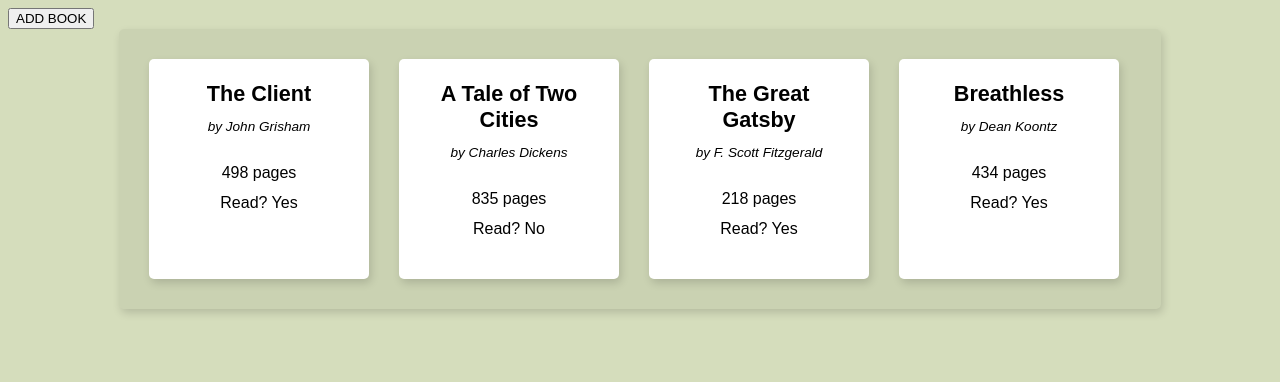
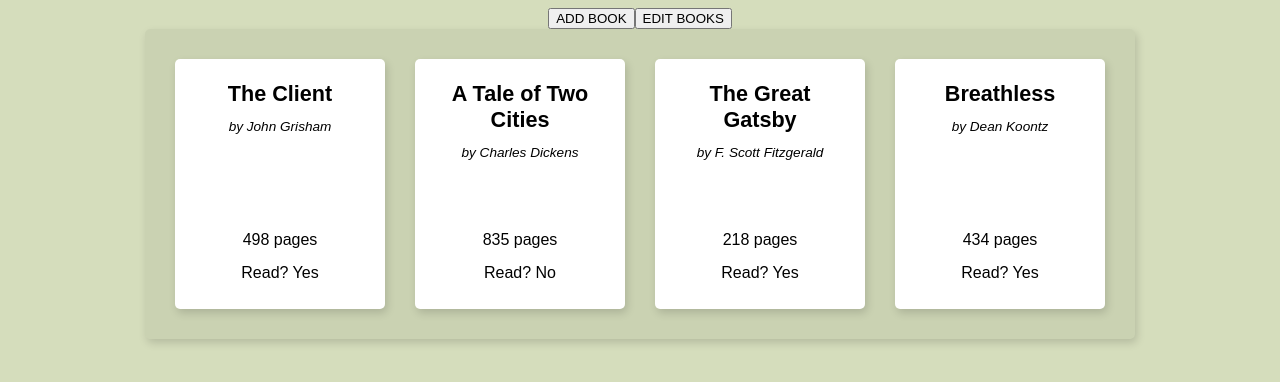
Before and after one commit to LeeMassey/library, a plain HTML site: page index.html in a window 1280 px wide. Drawn offline with Linux system fonts and the light colour scheme.

Commit message:
add functionality to delete books

```diff
--- a/css/main.css
+++ b/css/main.css
@@ -3,17 +3,28 @@ body {
 	font-family: sans-serif;
 }
 
-#container {
+#page-container {
+	display: flex;
+	flex-direction: column;
+	justify-content: center;
+}
+
+#edit-buttons {
+	display: flex;
+	justify-content: center;
+
+}
+
+#books-container {
+	display: flex;
+	justify-content: center;
 	width: 100%;
 	min-width: 540px;
-	display: flex;
-	justify-content: center;
 }
 
 #books {
 	display: flex;
 	flex-wrap: wrap;
-	width: 100%;
 	max-width: 1012px;
 	padding: 15px;
 	background: rgba(0, 0, 0, 0.05);
@@ -22,8 +33,10 @@ body {
 }
 
 .book-card {
-	width: 200px;
-	height: 200px;
+	display: flex;
+	flex-direction: column;
+	width: 190px;
+	height: 230px;
 	margin: 15px;
 	padding: 10px;
 	background: white;
@@ -32,9 +45,23 @@ body {
 	text-align: center;
 }
 
+.card-top {
+	overflow-wrap: break-word;
+	overflow: auto;
+	height: 75%;
+}
+
+.card-bottom {
+	display: flex;
+	flex-direction: column;
+	justify-content: flex-end;
+	margin-top: 5%;
+	height: 20%;
+}
+
 .book-card span {
 	display: block;
-}
+};
 
 #show-form {
 	cursor: pointer;
@@ -111,5 +138,5 @@ label {
 }
 
 .pages, .read-status {
-	margin: 12px;
+	margin-bottom: 15px;
 }
--- a/index.html
+++ b/index.html
@@ -13,9 +13,13 @@
 
 <body>
 
+	<div id="page-container">
+		<div id="edit-buttons">
 			<button id="show-form">ADD BOOK</button>
+			<button id="edit-books">EDIT BOOKS</button>
+		</div>
 
-	<div id="container">
+		<div id="books-container">
 
 			<div id="add-book" class="hide-form">
 
@@ -56,6 +60,8 @@
 
 		</div>
 
+	</div>
+
  <script src="./js/main.js"></script>
 
 </body>
--- a/js/main.js
+++ b/js/main.js
@@ -1,11 +1,17 @@
 let addBookForm = document.querySelector("#add-book");
 let addBookButton = document.querySelector("#submit-book");
+let editBooksButton = document.querySelector("#edit-books");
 let showFormButton = document.querySelector("#show-form");
 let closeFormButton = document.querySelector("#close-form");
+let deleteButtons = document.querySelector(".delete-button");
 let books = document.querySelector("#books");
+let editDisplay = "none";
+let deleteIndex = 0;
 
 showFormButton.addEventListener("click", toggleForm);
 closeFormButton.addEventListener("click", toggleForm);
+addBookButton.addEventListener("click", addBook);
+editBooksButton.addEventListener("click", toggleEdit);
 
 addBookForm.addEventListener("keyup", function() {
 	if (event.key === "Enter") {
@@ -13,8 +19,6 @@ addBookForm.addEventListener("keyup", function() {
 		addBookButton.click();
 	}
 });
-
-addBookButton.addEventListener("click", addBook);
 
 let library = [];
 
@@ -30,6 +34,16 @@ function Book(title, author, pages, status) {
 
 function toggleForm() {
 	addBookForm.classList.toggle("hide-form");
+}
+
+function toggleEdit() {
+	if (editDisplay === "none") {
+		editDisplay = "block";
+	}
+	else {
+		editDisplay = "none";
+	}
+	render();
 }
 
 function addBook() {
@@ -56,6 +70,11 @@ function addBook() {
 	}
 }
 
+function deleteBook(d) {
+	library.splice(d, 1);
+	render();
+}
+
 function clearInputs() {
 	let inputs = document.querySelectorAll("input");
 	for (e in inputs) {
@@ -66,13 +85,15 @@ function clearInputs() {
 
 function render() {
 	books.innerHTML = "";
+	deleteIndex = 0;
 	for (e in library) {
 		books.innerHTML += "<div class='book-card'>" +
-							"<span class='title'>" + library[e].title + "</span>" +
-							"<span class='author'>by " + library[e].author + "</span>" +
-							"<span class='pages'>" + library[e].pages + " pages</span>" +
-							"<span class='read-status'>Read? " + library[e].status + "</span>" +
-							"</div>";
+							"<div class='card-top'><span class='title'>" + library[e].title + "</span>" +
+							"<span class='author'>by " + library[e].author + "</span></div>" +
+							"<div class='card-bottom'><span class='pages'>" + library[e].pages + " pages</span>" +
+							"<span class='read-status'>Read? " + library[e].status + "</span></div>" +
+							"<div style='background: darkred; color: white; padding: 7px; cursor: pointer; display: " + editDisplay + "' onclick='deleteBook(" + deleteIndex + ")'>Delete</div></div>";
+		deleteIndex++;
 	}
 }
 
```
Lines whose indentation alone changed are shown as unchanged.
